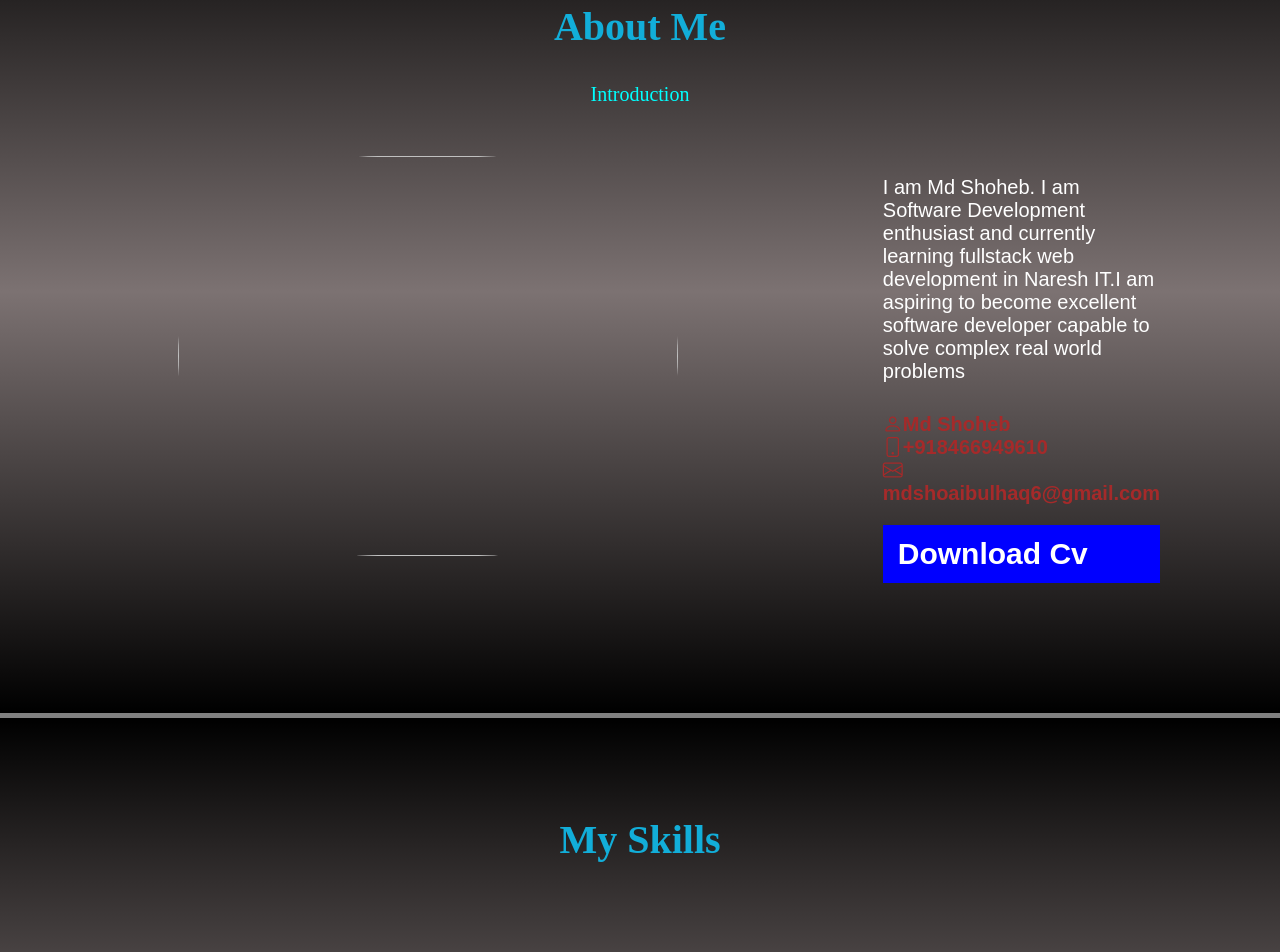
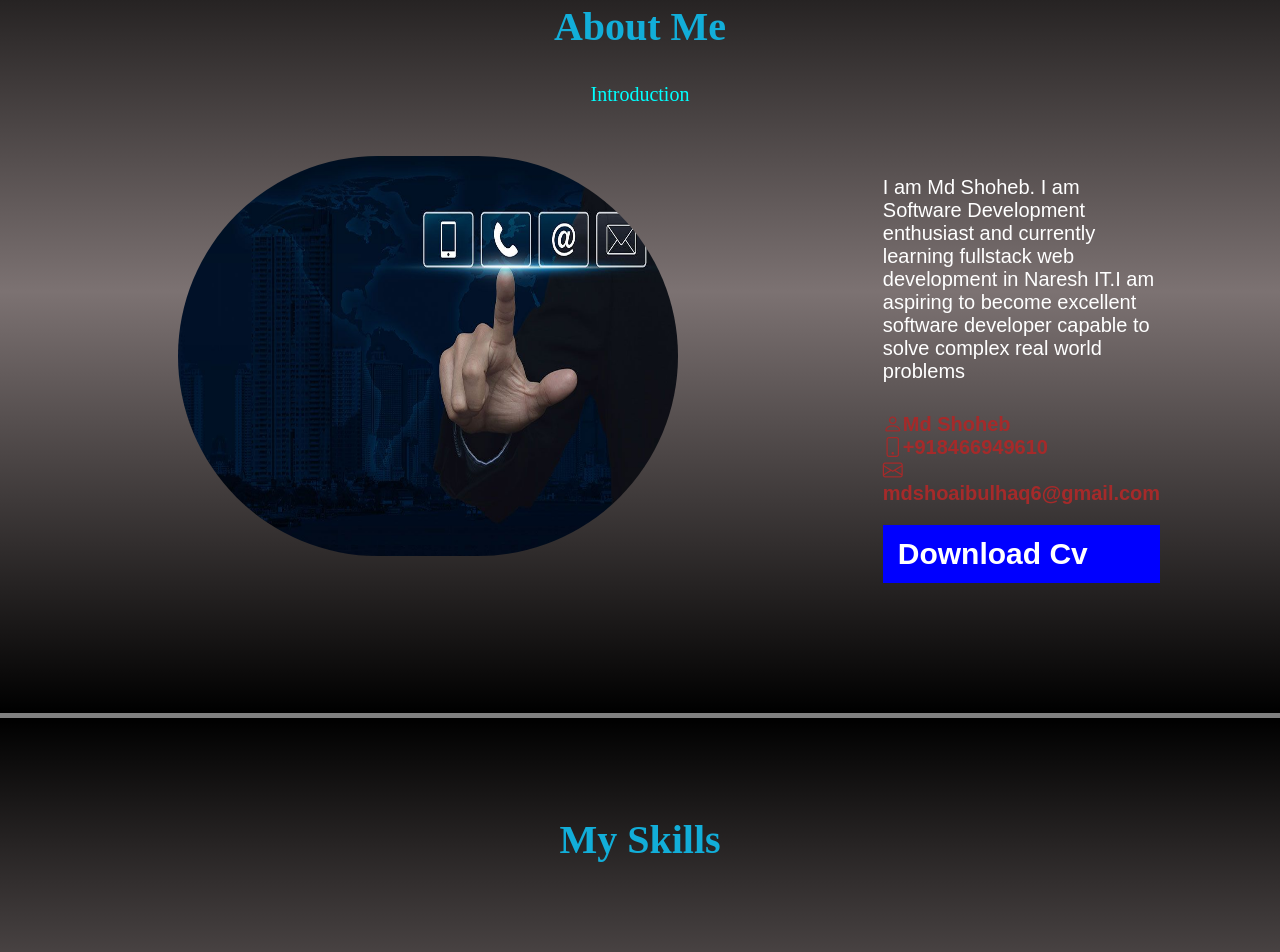
Before and after one commit to MdShoaibulhaq/My-Portfolio, a website: page index.html in a window 1280 px wide. Shown: the part 839-1791 px from the top of the page. Drawn offline with nearby package versions, Linux system fonts and the light colour scheme.

Commit message:
Update index.html

```diff
--- a/index.html
+++ b/index.html
@@ -348,7 +348,7 @@
         <span class="intro-1">Introduction</span>
         <div class="aboutme-section">
             <div class="img-section">
-                <img src="../"alt=""class="my-img">
+                <img src="../My-Portfolio/contactus5.jpeg"alt=""class="my-img">
             </div>
             <div class="aboutme-text">
                 <p>I am Md Shoheb. I am Software Development enthusiast and currently learning fullstack web development in Naresh IT.I am aspiring to become excellent software developer capable to solve complex real world problems</p>
```
